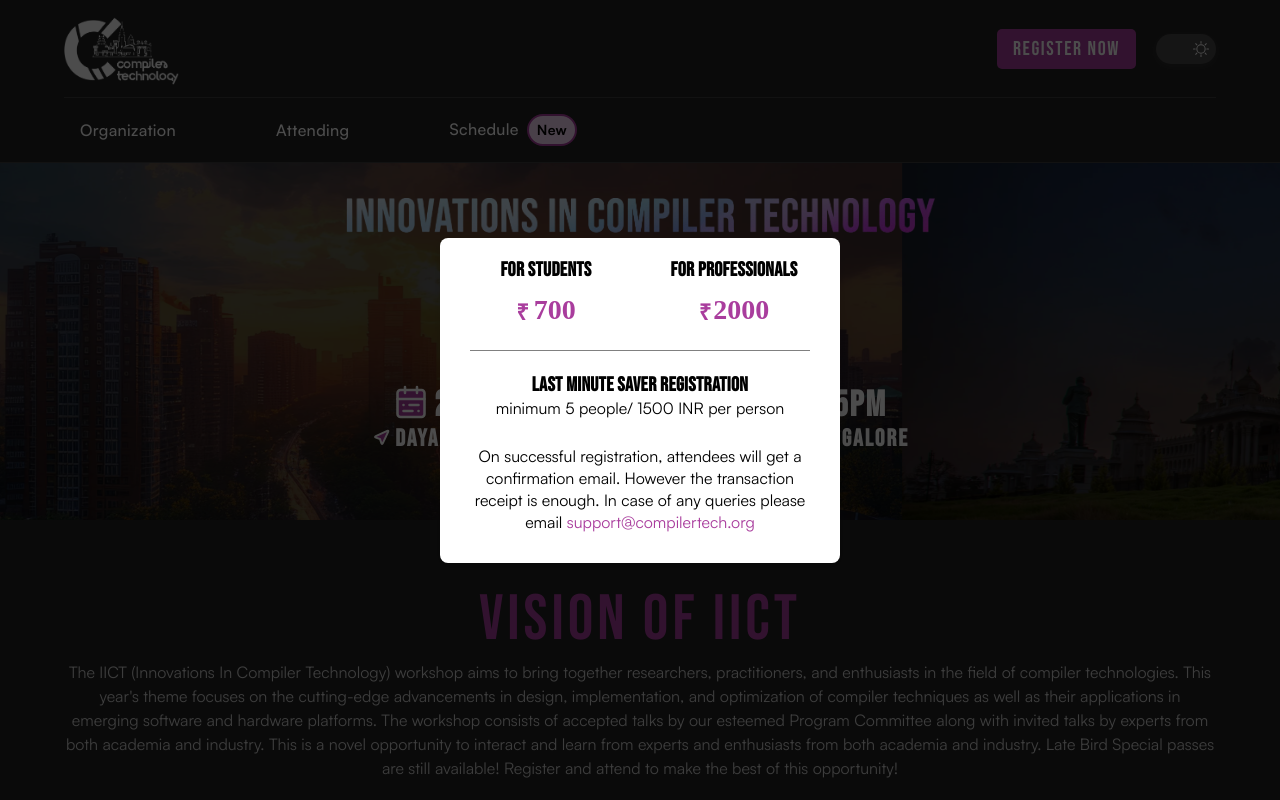
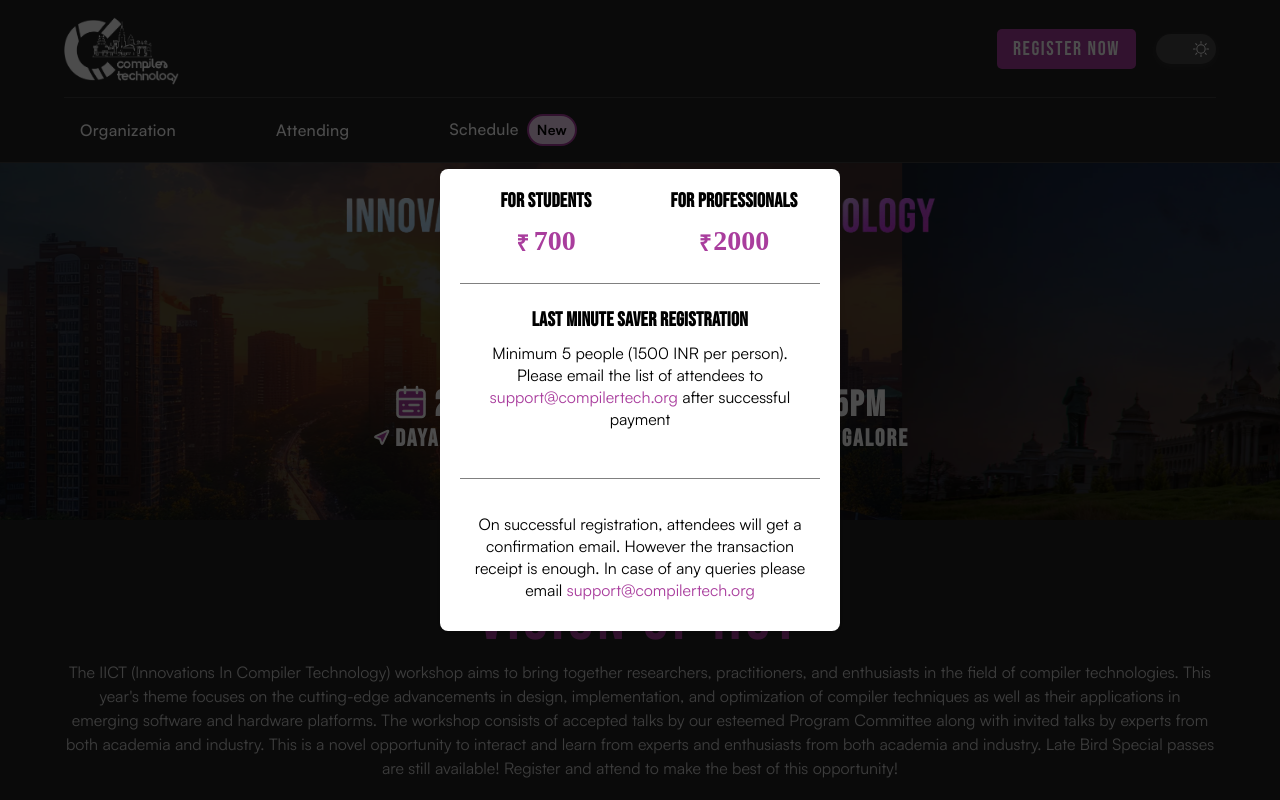
Before and after one commit to compilertech/compilertech-fe, a React (Vite) app: page / in a window 1280 px wide. Both pictures are taken after a click on the button "REGISTER NOW". Shown: the top 800 px of the page. Built offline with nearby package versions, Linux system fonts and the light colour scheme.

Commit message:
Fixed more minor issues

```diff
--- a/src/components/shared/RegisterModal.tsx
+++ b/src/components/shared/RegisterModal.tsx
@@ -141,15 +141,7 @@ const RegisterModal: React.FC<RegisterModalProps> = ({ onClose, hidden }) => {
               </div>
             </div>
           </div>
-          <Deadline>
-            <div
-              style={{
-                borderTop: "1px solid gray",
-                paddingBottom: "12px",
-                marginTop: "10px",
-              }}
-            ></div>
-          </Deadline>
+          <Divider />
           <div
             style={{
               flex: 1,
@@ -170,7 +162,17 @@ const RegisterModal: React.FC<RegisterModalProps> = ({ onClose, hidden }) => {
             >
               Last Minute Saver Registration
             </h3>
-            <p>minimum 5 people/ 1500 INR per person</p>
+            <RegistrationText>
+              Minimum 5 people (1500 INR per person). Please email the list of
+              attendees to{" "}
+              <a
+                href="mailto:support@compilertech.org?subject=Support%20for%20bulk%20registration"
+                target="_blank"
+              >
+                support@compilertech.org
+              </a>{" "}
+              after successful payment
+            </RegistrationText>
             <div style={{ display: "flex", flexDirection: "column" }}>
               <form
                 id="rzp_payment_form_lateBird"
@@ -178,17 +180,18 @@ const RegisterModal: React.FC<RegisterModalProps> = ({ onClose, hidden }) => {
               ></form>
             </div>
           </div>
-          <Deadline>
+          <Divider />
+          <RegistrationText>
             On successful registration, attendees will get a confirmation email.
             However the transaction receipt is enough. In case of any queries
             please email{" "}
             <a
-              href="mailto:support@compilertech.org?subject=Support%20for%20sponsorship"
+              href="mailto:support@compilertech.org?subject=Support%20for%20registration"
               target="_blank"
             >
               support@compilertech.org
             </a>
-          </Deadline>
+          </RegistrationText>
         </Body>
       </ModalContent>
     </Backdrop>
@@ -224,7 +227,7 @@ const Body = styled.div`
   font-family: Satoshi;
 `;
 
-const Deadline = styled.p`
+const RegistrationText = styled.p`
   text-align: center;
   color: black;
   padding: 10px;
@@ -240,4 +243,10 @@ const Deadline = styled.p`
   }
 `;
 
+const Divider = styled.div`
+  border-top: 1px solid gray;
+  padding-bottom: 24px;
+  margin-top: 22px;
+`;
+
 export default RegisterModal;
```
